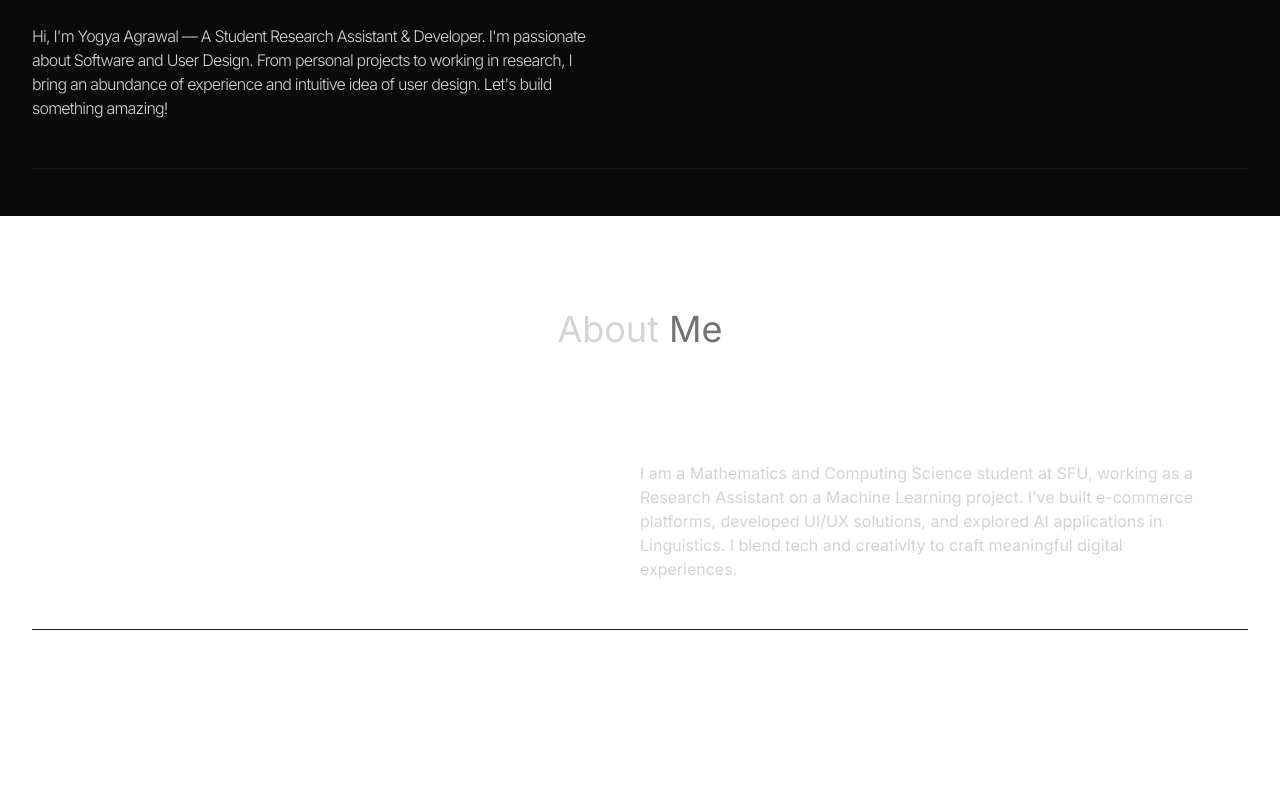
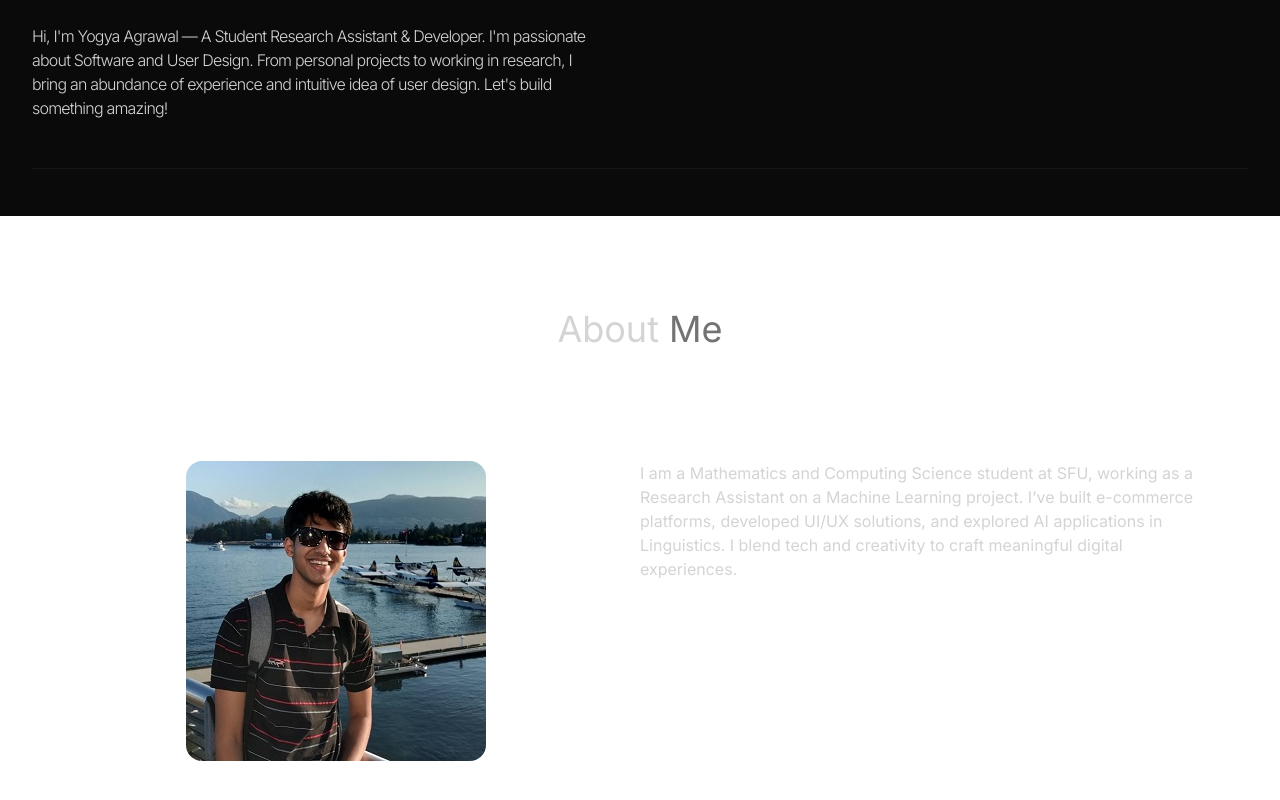
Before and after one commit to yogya2005/portfolio-website, a React (Vite) app: page / in a window 1280 px wide. Shown: the part 584-1384 px from the top of the page. Before the commit the page ends 1214 px from the top, so only its background shows below. Built offline with nearby package versions, Linux system fonts and the light colour scheme.

Commit message:
Added image to about component

```diff
--- a/src/components/About.jsx
+++ b/src/components/About.jsx
@@ -1,4 +1,5 @@
 import { ABOUT_TEXT } from "../constants";
+import yogyaPhoto from "../assets/yogyaPhoto.jpg";
 
 const About = () => {
   return (
@@ -10,6 +11,7 @@ const About = () => {
       <div className="flex flex-wrap">
         <div className="w-full lg:w-1/2 lg:p-8">
           <div className="flex items-center justify-center">
+          <img className="rounded-2xl" src={yogyaPhoto} alt="Yogya Agrawal Photo" />
           </div>
         </div>
         <div className="w-full lg:w-1/2">
```
